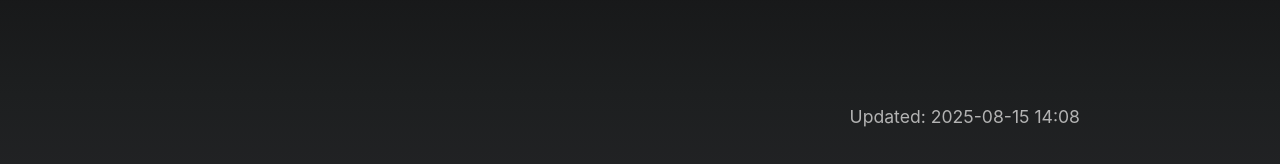
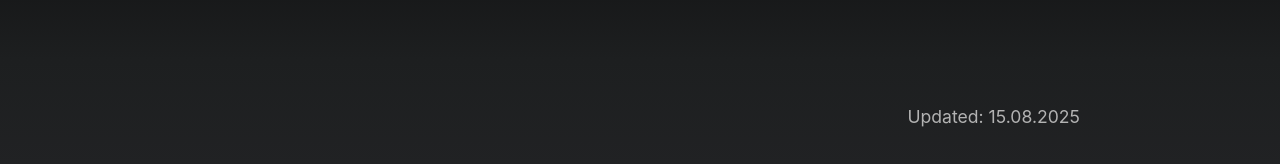
Before and after one commit to uxiscool/experience, a Jekyll site: the page built from index.md, in a window 1280 px wide. Shown: the part 1754-1918 px from the top of the page. Built offline with Jekyll 4.4.1, drawn with Linux system fonts in a browser that asks for light colours.

Commit message:
Add files via upload

```diff
--- a/_includes/footer.html
+++ b/_includes/footer.html
@@ -1,7 +1,7 @@
 <footer class="site-footer">
   <section class="footer-inner">
     <span class="footer-updated">
-      Updated: {{ site.time | date: "%Y-%m-%d %H:%M" }}
+      Updated: {{ site.time | date: "%d.%m.%Y" }}
     </span>
   </section>
 </footer>
--- a/css/main.css
+++ b/css/main.css
@@ -638,7 +638,7 @@ section {
   background: linear-gradient(
     to bottom,
     #171819 0%,
-    #1d1f20 60%,
+    #1d1f20 40%,
     #212224 100%
   );
   display: flex;              /* ← делаем flex-контейнер */
```
